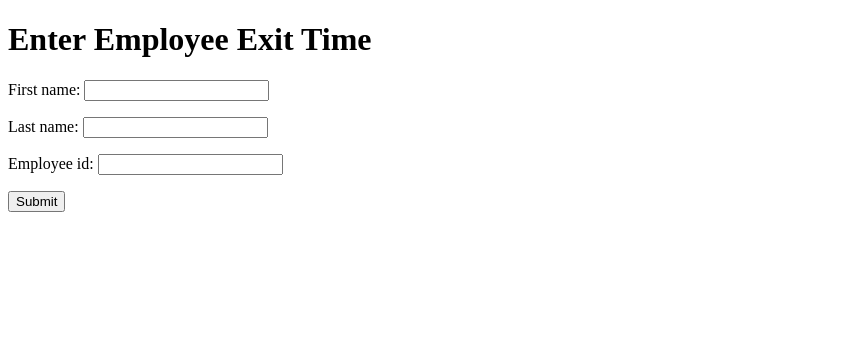
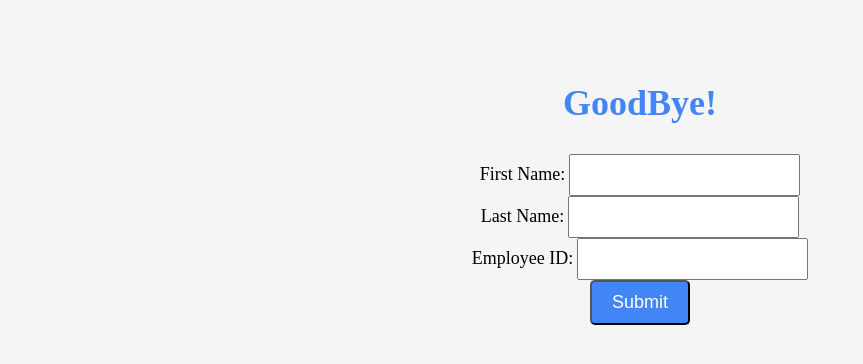
Before and after one commit to TirthGada/EmployeeEntry-Exit-system-django, a Django app: page /office/exit/ in a window 1280 px wide. Shown: the top 364 px of the page, without its empty margins (0-863 px from the left). Run offline with Django 4.2, Linux system fonts and the light colour scheme.

Commit message:
Designing done

```diff
--- a/office/templates/office/exit_employee.html
+++ b/office/templates/office/exit_employee.html
@@ -1,18 +1,27 @@
-<!-- office/templates/office/exit_employee.html -->
 <!DOCTYPE html>
-<html>
+<html lang="en">
 <head>
-    <title>Enter Employee Exit Time</title>
+    <meta charset="UTF-8">
+    <meta name="viewport" content="width=device-width, initial-scale=1.0">
+    <title>Exit Employee Entry Time</title>
 </head>
-<body>
-    <h1>Enter Employee Exit Time</h1>
-    <form method="post">
+<body style="background-color: #f5f5f5; text-align: center; padding-top: 50px;">
+
+    <h1 style="color: #4285F4; font-size: 36px;">GoodBye! </h1>
+
+    <form method="post" style="margin-top: 30px;">
         {% csrf_token %}
-        {{ form.as_p }}
-        <input type="submit" value="Submit">
+        <label for="first_name" style="font-size: 18px;">First Name:</label>
+        <input type="text" id="first_name" name="first_name" style="padding: 10px; font-size: 16px;" required>
+        <br>
+        <label for="last_name" style="font-size: 18px;">Last Name:</label>
+        <input type="text" id="last_name" name="last_name" style="padding: 10px; font-size: 16px;" required>
+        <br>
+        <label for="employee_id" style="font-size: 18px;">Employee ID:</label>
+        <input type="text" id="employee_id" name="employee_id" style="padding: 10px; font-size: 16px;" required>
+        <br>
+        <input type="submit" value="Submit" style="background-color: #4285F4; color: #fff; padding: 10px 20px; border-radius: 5px; font-size: 18px; cursor: pointer;">
     </form>
-    {% if error_message %}
-        <p>{{ error_message }}</p>
-    {% endif %}
+
 </body>
 </html>
```
Also changed, not shown: office/templates/office/enter_employee.html (+19 -7 lines), office/templates/office/index.html (+15 -6 lines), db.sqlite3.
